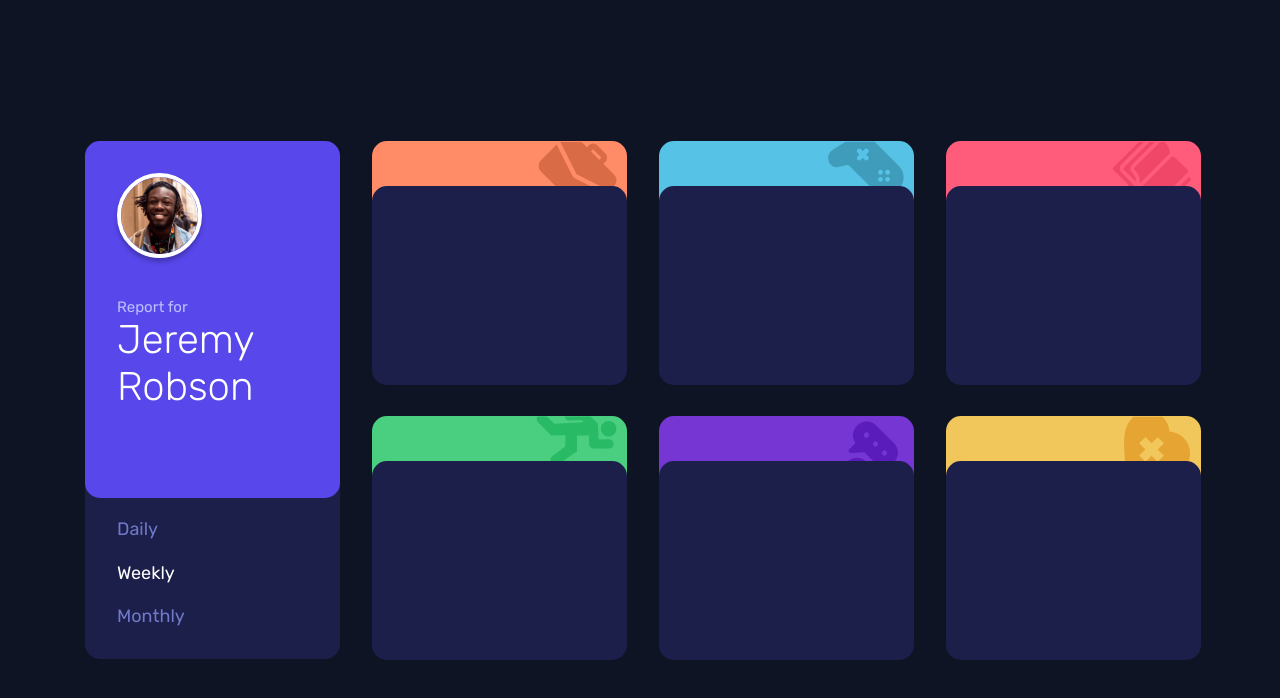
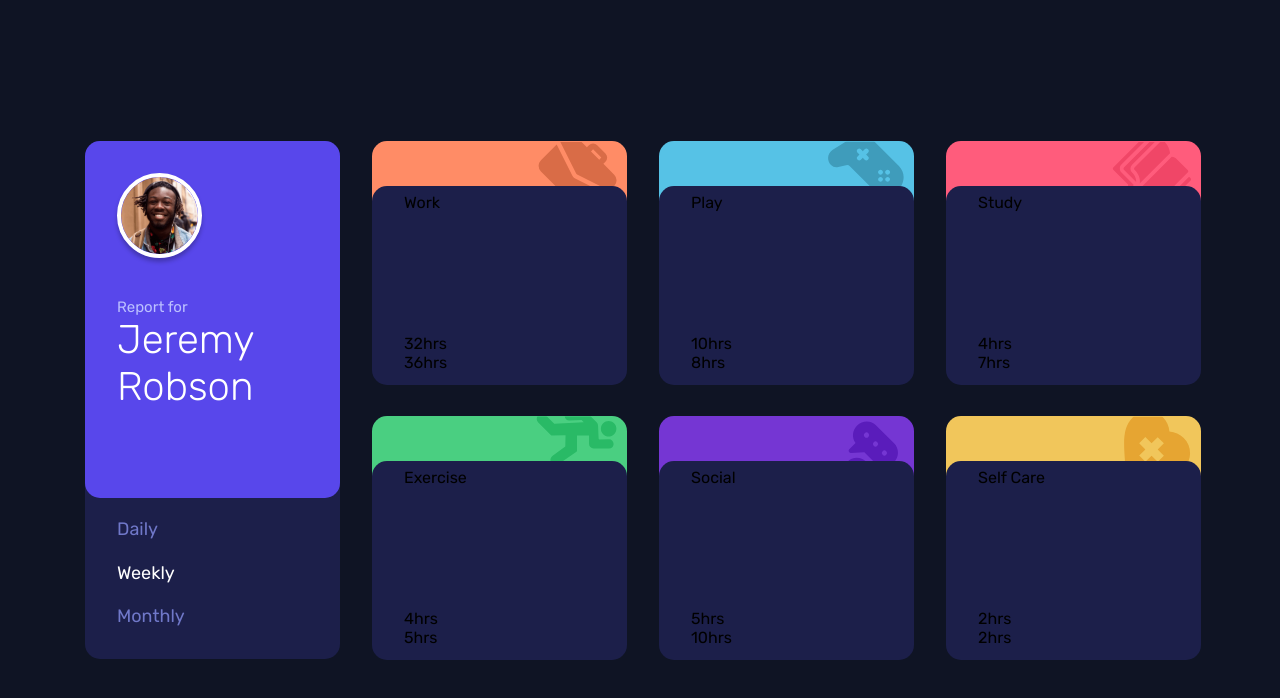
Before and after one commit to steveanthony999/time_tracking_dashboard, a React (Create React App) app: page / in a window 1280 px wide. Shown: the top 698 px of the page. Built offline with nearby package versions, Linux system fonts and the light colour scheme.

Commit message:
imported data to cards

```diff
--- a/src/App.css
+++ b/src/App.css
@@ -46,14 +46,6 @@
 }
 
 .profile-container {
-  /* height: 300px;
-  position: absolute;
-  top: 0;
-  padding: 2rem;
-  display: flex;
-  flex-direction: column;
-  justify-content: space-between;
-  z-index: 100; */
   height: 100%;
   position: absolute;
   top: 0;
@@ -108,3 +100,14 @@
 .time-frame-container .active {
   color: white;
 }
+
+.info-container {
+  height: 100%;
+  position: absolute;
+  top: 20px;
+  padding: 2rem;
+  display: flex;
+  flex-direction: column;
+  justify-content: space-between;
+  z-index: 100;
+}
--- a/src/App.js
+++ b/src/App.js
@@ -40,9 +40,6 @@ function App() {
         </div>
         {data.map((i) => (
           <div className='item' key={i.id}>
-            {/* <div>{i.title}</div>
-            <div>{i.timeframes.weekly.current}hrs</div>
-            <div>{i.timeframes.weekly.previous}hrs</div> */}
             <Card
               cardColor='var(--dark-blue)'
               cardHeight='199px'
@@ -67,10 +64,18 @@ function App() {
               alt='icon'
               className='icon'
             />
+            <div className='info-container'>
+              <div className='info-title-bar'>
+                <div>{i.title}</div>
+              </div>
+              <div className='info-content'>
+                <div>{i.timeframes.weekly.current}hrs</div>
+                <div>{i.timeframes.weekly.previous}hrs</div>
+              </div>
+            </div>
           </div>
         ))}
       </div>
-      {/* </div> */}
     </div>
   );
 }
```
